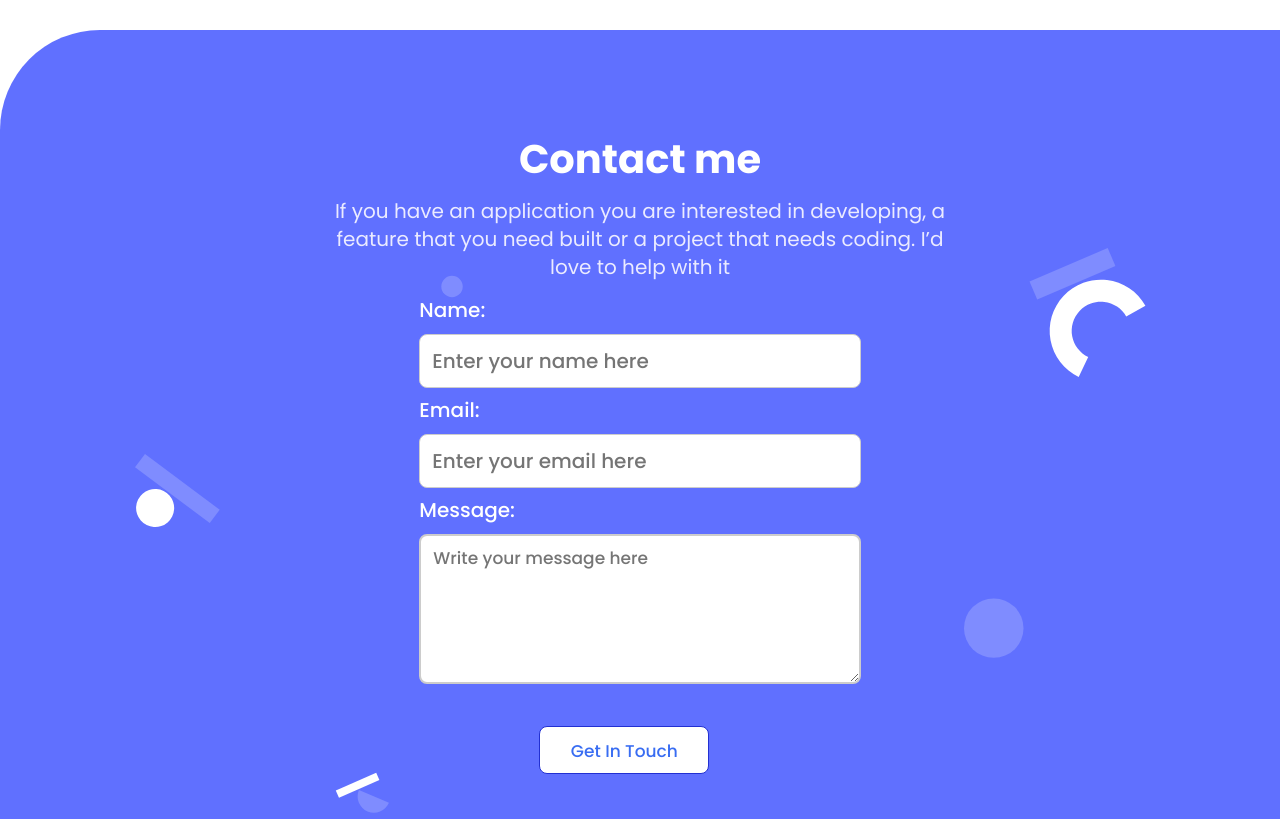
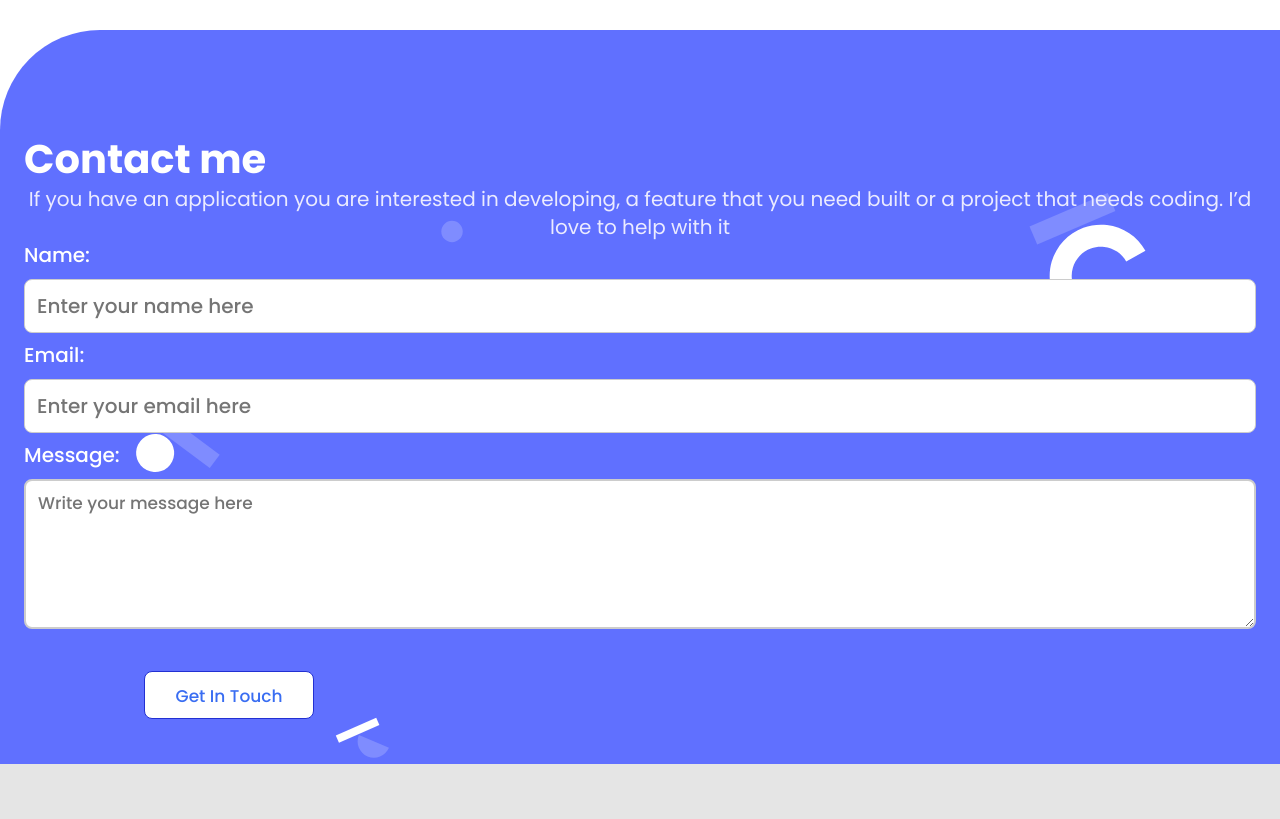
Before and after one commit to Abenezer-Tilahun/Microverse-Portfolio-Website, a website: page index.html in a window 1280 px wide. Shown: the part 4040-4859 px from the top of the page. After the commit the page ends 4804 px from the top, so only its background shows below. Drawn offline with Linux system fonts and the light colour scheme.

```diff
--- a/index.html
+++ b/index.html
@@ -264,15 +264,13 @@
     </section>
 
     <section class="contact" id="contact">
-      <img src="images/section-about/contact-form-shapes-mobile.svg" alt="background" class="contact-bg"/>
-      <div class="contact-text">
-        <h3 class="heading-tertiary">Contact me</h3>
+    <div class="contact__container">
+        <h2 class="heading-tertiary">Contact me</h2>
         <p class="secondary-text">
           If you have an application you are interested in developing, a feature
           that you need built or a project that needs coding. I’d love to help
           with it
         </p>
-      </div>
       <form action="https://formspree.io/f/mzbyjjjd" class="contact_form" method="post">
         <ul>
           <li>
@@ -293,6 +291,7 @@
           </li>
         </ul>
       </form>
+    </div>
     </section>
     </main>
     <script src="./Script.js"></script>
```
